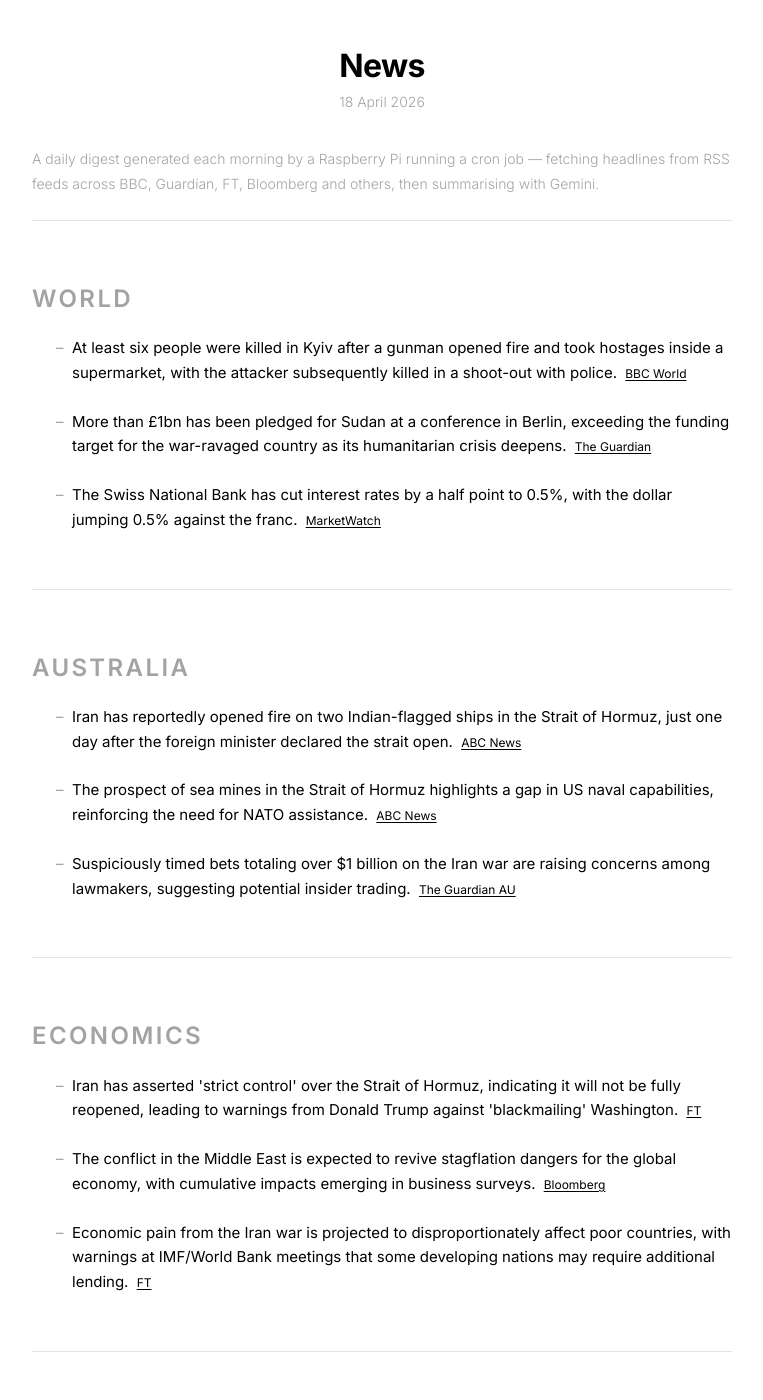
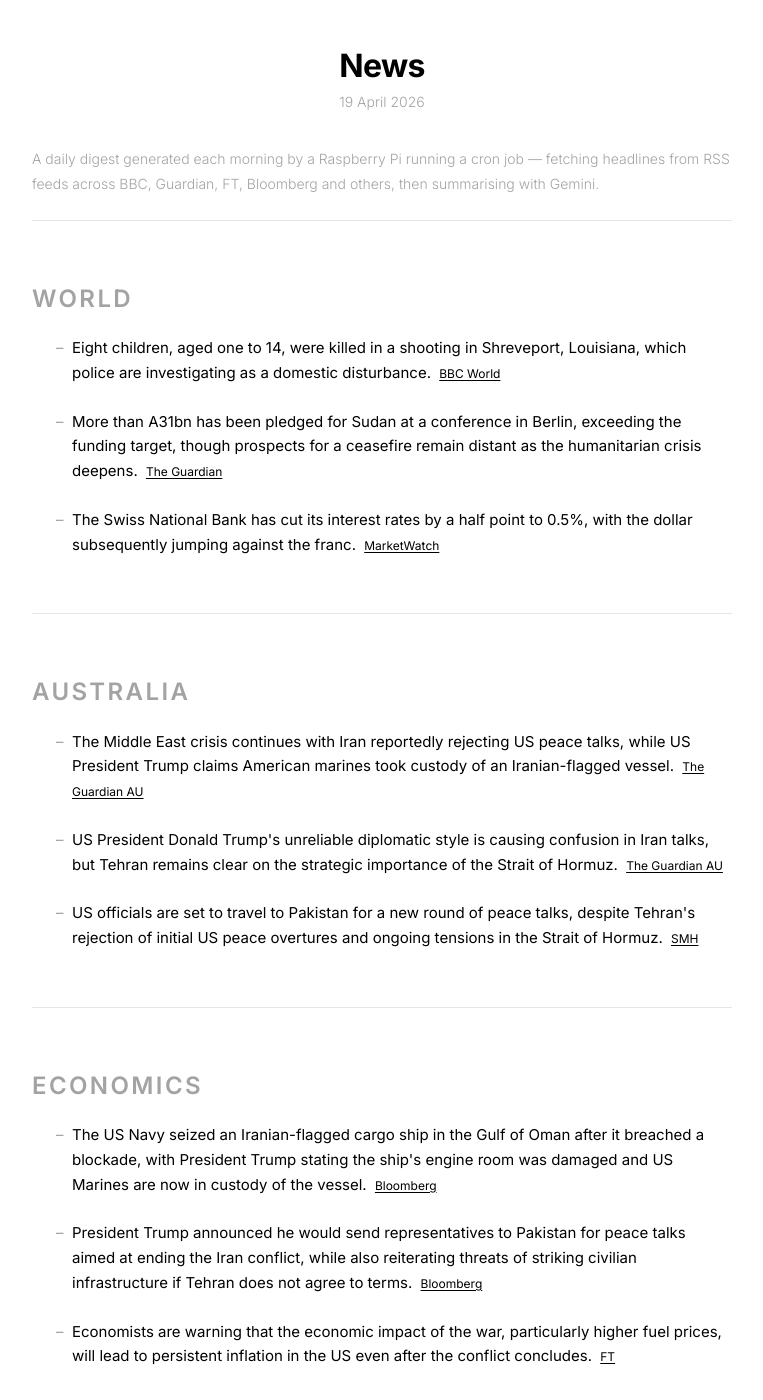
Before and after one commit to s-jac/s-jac.github.io, a Jekyll site: the page built from projects/news.html, in a window 1280 px wide and 1400 px high. Shown: the whole window, without its empty margins (258-1021 px from the left). Built offline with Jekyll 4.4.1, drawn with Linux system fonts in a browser that asks for light colours; some of the changed text lies outside the part shown.

Commit message:
daily news update 19 April 2026

```diff
--- a/_data/news.json
+++ b/_data/news.json
@@ -1,22 +1,22 @@
 {
-  "date": "18 April 2026",
-  "generated_at": "2026-04-18T21:00:26.071869+00:00",
+  "date": "19 April 2026",
+  "generated_at": "2026-04-19T21:00:26.071130+00:00",
   "sections": [
     {
       "heading": "World",
       "bullets": [
         {
-          "text": "At least six people were killed in Kyiv after a gunman opened fire and took hostages inside a supermarket, with the attacker subsequently killed in a shoot-out with police.",
+          "text": "Eight children, aged one to 14, were killed in a shooting in Shreveport, Louisiana, which police are investigating as a domestic disturbance.",
           "source": "BBC World",
           "url": "https://www.bbc.com/news/world"
         },
         {
-          "text": "More than £1bn has been pledged for Sudan at a conference in Berlin, exceeding the funding target for the war-ravaged country as its humanitarian crisis deepens.",
+          "text": "More than \nA31bn has been pledged for Sudan at a conference in Berlin, exceeding the funding target, though prospects for a ceasefire remain distant as the humanitarian crisis deepens.",
           "source": "The Guardian",
           "url": "https://www.theguardian.com"
         },
         {
-          "text": "The Swiss National Bank has cut interest rates by a half point to 0.5%, with the dollar jumping 0.5% against the franc.",
+          "text": "The Swiss National Bank has cut its interest rates by a half point to 0.5%, with the dollar subsequently jumping against the franc.",
           "source": "MarketWatch",
           "url": "https://www.marketwatch.com"
         }
@@ -26,19 +26,19 @@
       "heading": "Australia",
       "bullets": [
         {
-          "text": "Iran has reportedly opened fire on two Indian-flagged ships in the Strait of Hormuz, just one day after the foreign minister declared the strait open.",
-          "source": "ABC News",
-          "url": "https://www.abc.net.au/news"
+          "text": "The Middle East crisis continues with Iran reportedly rejecting US peace talks, while US President Trump claims American marines took custody of an Iranian-flagged vessel.",
+          "source": "The Guardian AU",
+          "url": "https://www.theguardian.com/au"
         },
         {
-          "text": "The prospect of sea mines in the Strait of Hormuz highlights a gap in US naval capabilities, reinforcing the need for NATO assistance.",
-          "source": "ABC News",
-          "url": "https://www.abc.net.au/news"
+          "text": "US President Donald Trump's unreliable diplomatic style is causing confusion in Iran talks, but Tehran remains clear on the strategic importance of the Strait of Hormuz.",
+          "source": "The Guardian AU",
+          "url": "https://www.theguardian.com/au"
         },
         {
-          "text": "Suspiciously timed bets totaling over $1 billion on the Iran war are raising concerns among lawmakers, suggesting potential insider trading.",
-          "source": "The Guardian AU",
-          "url": "https://www.theguardian.com/au"
+          "text": "US officials are set to travel to Pakistan for a new round of peace talks, despite Tehran's rejection of initial US peace overtures and ongoing tensions in the Strait of Hormuz.",
+          "source": "SMH",
+          "url": "https://www.smh.com.au"
         }
       ]
     },
@@ -46,17 +46,17 @@
       "heading": "Economics",
       "bullets": [
         {
-          "text": "Iran has asserted 'strict control' over the Strait of Hormuz, indicating it will not be fully reopened, leading to warnings from Donald Trump against 'blackmailing' Washington.",
-          "source": "FT",
-          "url": "https://www.ft.com"
-        },
-        {
-          "text": "The conflict in the Middle East is expected to revive stagflation dangers for the global economy, with cumulative impacts emerging in business surveys.",
+          "text": "The US Navy seized an Iranian-flagged cargo ship in the Gulf of Oman after it breached a blockade, with President Trump stating the ship's engine room was damaged and US Marines are now in custody of the vessel.",
           "source": "Bloomberg",
           "url": "https://www.bloomberg.com/markets"
         },
         {
-          "text": "Economic pain from the Iran war is projected to disproportionately affect poor countries, with warnings at IMF/World Bank meetings that some developing nations may require additional lending.",
+          "text": "President Trump announced he would send representatives to Pakistan for peace talks aimed at ending the Iran conflict, while also reiterating threats of striking civilian infrastructure if Tehran does not agree to terms.",
+          "source": "Bloomberg",
+          "url": "https://www.bloomberg.com/markets"
+        },
+        {
+          "text": "Economists are warning that the economic impact of the war, particularly higher fuel prices, will lead to persistent inflation in the US even after the conflict concludes.",
           "source": "FT",
           "url": "https://www.ft.com"
         }
```
